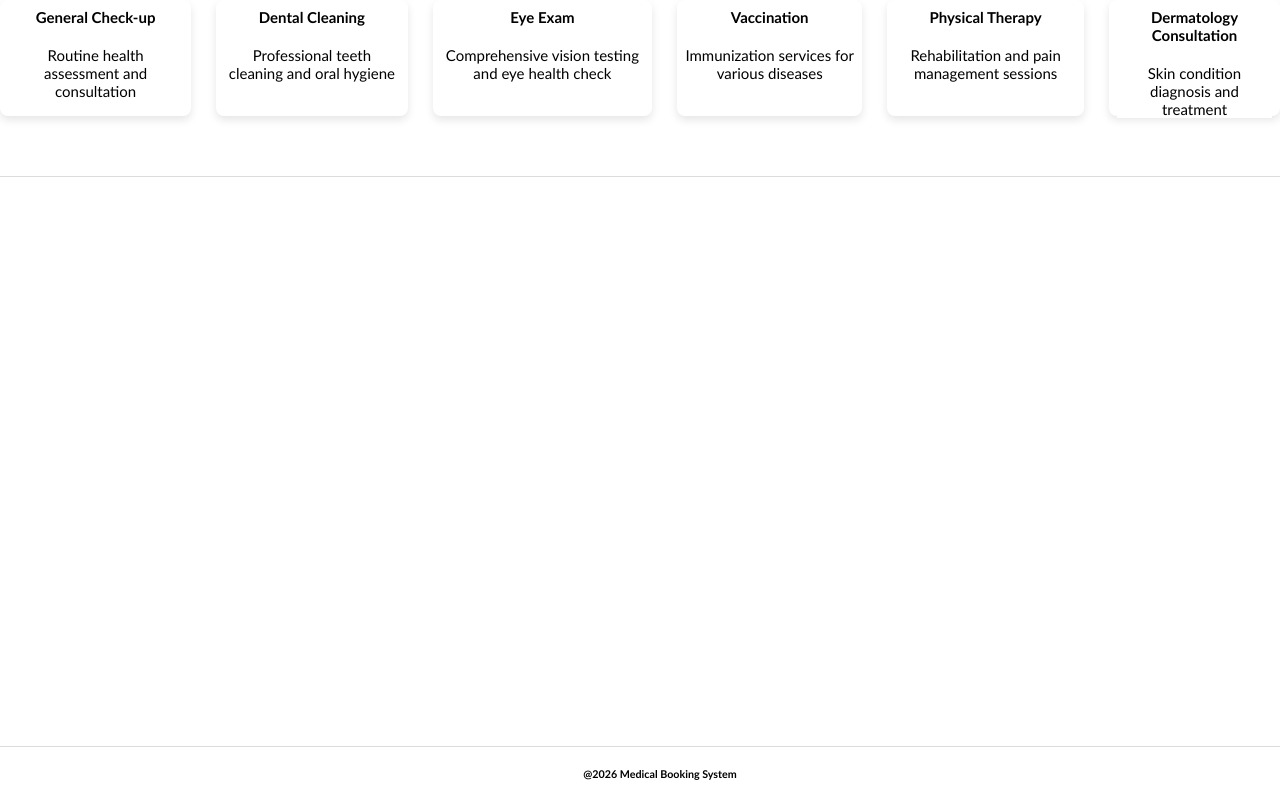
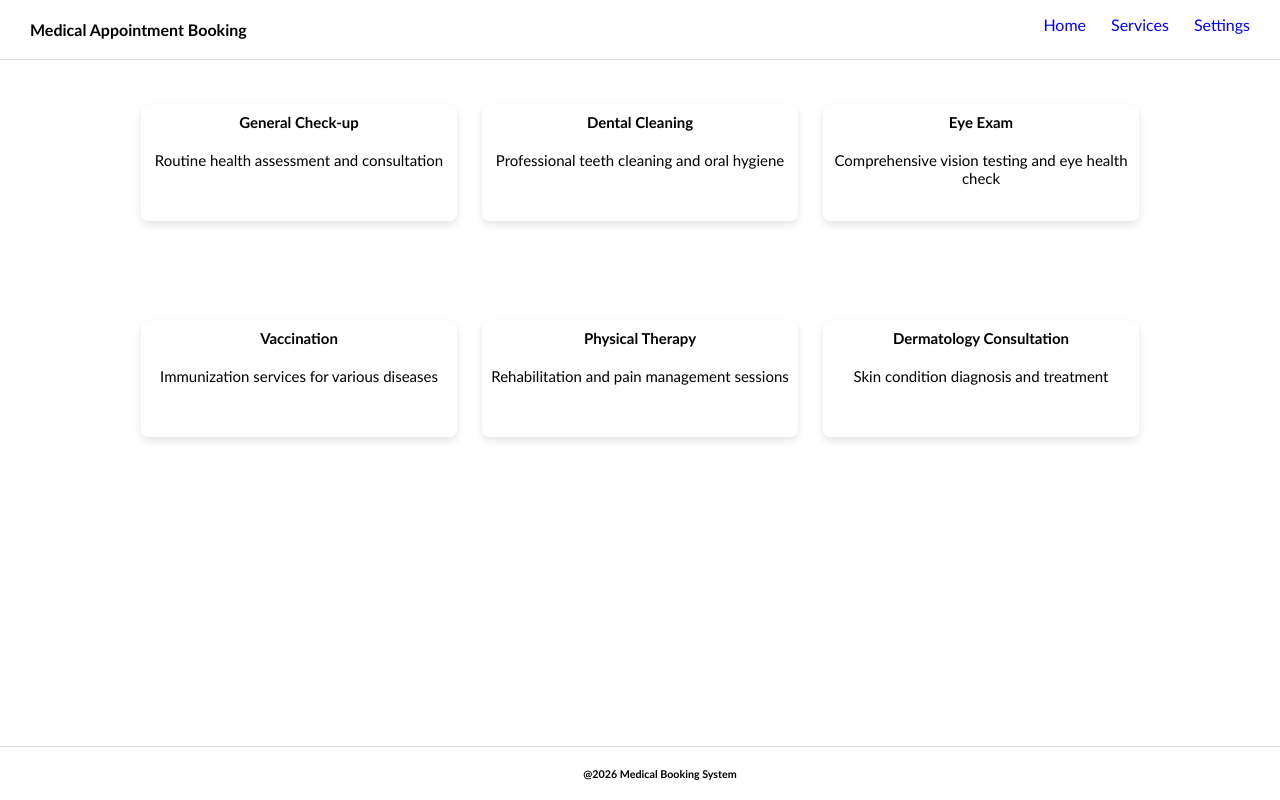
Before and after one commit to tesliim07/OMAS, a React (Vite) app in the folder my-react-app/: page /services in a window 1280 px wide. Built offline with nearby package versions, Linux system fonts and the light colour scheme.

Commit message:
Restored style of navbar and services page

```diff
--- a/my-react-app/src/App.css
+++ b/my-react-app/src/App.css
@@ -1,14 +1,14 @@
-/* .navbar {
-    display: flex; /* separates the div (logo) from list (nav)
+.navbar {
+    display: flex; /* separates the div (logo) from list (nav) */
     color: black;
     padding: 15px 30px;
-    justify-content: space-between; /*pushes logo to the left and links to the right
+    justify-content: space-between; /*pushes logo to the left and links to the right */
     border-bottom: 1px solid gainsboro;
 }
 
 .nav-links {
     display: flex;
-    list-style: none; /* removes bullet points from nav list
+    list-style: none; /* removes bullet points from nav list */
     gap: 25px;
     margin: 0;
     padding: 0;
@@ -18,17 +18,16 @@
 .logo {
   font-weight: 800;
 }
-.nav-links a{
+.nav-links {
     color: blue;
-    text-decoration: none; /* removes underline from nav list
     transition: all 0.5s ease 0s;
 }
 
-.nav-links a:hover {
+.nav-links:hover {
     color: black;
 }
 
-.service-container > h2 {
+/* .service-container > h2 {
   margin-bottom: 50px;
   margin-top: 15px;
 }
@@ -94,16 +93,14 @@
 } */
 
 .service-cards {
-    display: flex; /* separates the div (logo) from list (nav) */
+    display: flex;
     color: black;
     padding: 15px 30px;
-    justify-content: space-between; /* pushes logo to the left and links to the right */
-    border-bottom: 1px solid gainsboro;
-    list-style: none; /* removes bullet points from nav list */
+    justify-content: center;
     gap: 25px;
-    margin: 0;
-    padding: 0;
     margin-bottom: 10px;
+    margin-top: 30px;
+    box-sizing: border-box;
 }
 
 .service-cards li {
@@ -115,6 +112,7 @@
     border-radius: 8px;
     box-shadow: 0 4px 8px rgba(0, 0, 0, 0.1);
     height: 100px;
+    width: 300px;
     transition: transform 0.8s ease 0s, filter 0.3s ease;
 }
 
@@ -134,6 +132,42 @@
     margin-top: 20px;
 }
 
-.service-cards li.active {
-    border: 2px solid blue; /* Example style for active state */
+
+.service-cards2 {
+    display: flex;
+    color: black;
+    padding: 15px 30px;
+    justify-content: center;
+    gap: 25px;
+    margin-bottom: 10px;
+    box-sizing: border-box;
 }
+
+.service-cards2 li {
+    list-style: none;
+    gap: 25px;
+    margin-bottom: 60px;
+    padding: 8px;
+    background-color: white;
+    border-radius: 8px;
+    box-shadow: 0 4px 8px rgba(0, 0, 0, 0.1);
+    height: 100px;
+    width: 300px;
+    transition: transform 0.8s ease 0s, filter 0.3s ease;
+}
+
+.service-cards2 li:hover {
+    outline: none;
+    transform: scale(1.1);
+}
+
+.service-cards2 h4 {
+    font-size: 15px;
+    font-weight: 800;
+    margin: 0;
+}
+
+.service-cards2 p {
+    font-size: 15px;
+    margin-top: 20px;
+}
--- a/my-react-app/src/App.jsx
+++ b/my-react-app/src/App.jsx
@@ -9,7 +9,7 @@ function App() {
   return (
     <Router>
       <Routes>
-        <Route path="/" element={<Home />} />
+        <Route path="/home" element={<Home />} />
         <Route path="/services" element={<Services />} />
         <Route path="/settings" element={<div>Settings Page</div>} />
       </Routes>
--- a/my-react-app/src/Components/home.jsx
+++ b/my-react-app/src/Components/home.jsx
@@ -1,33 +1,13 @@
-import {useNavigate} from 'react-router-dom'
+import React from 'react'
+import NavBar from './navbar'
 
 const home = () => {
-    const navigate = useNavigate();
-
-    const navList = [
-        {text: "Home", path: "/"},
-        {text: "Services", path: "/services"},
-        {text: "Settings", path: "/settings"}
-    ];
-
     return (
-        <nav class="navbar">
-            <div class="logo">Medical Appointment Booking</div>
-            <ul class="nav-links">
-                {navList.map((nav) => (
-                    <li
-                    key={nav.text}
-                    onClick={() => navigate(nav.path)}
-                    style={{ cursor: "pointer" }}
-                    >
-                        {nav.text}
-                    </li>
-                ))}
-                {/* <li><a href="#home">Home</a></li>
-                <li><a href="services.jsx">Services</a></li>
-                <li><a href="settings.html">Settings</a></li> */}
-            </ul>
-        </nav>
-    );
-};
+        <div>
+            <NavBar/>
+            <p>home page</p>
+        </div>
+    )
+}
 
 export default home
--- /dev/null
+++ b/my-react-app/src/Components/navbar.jsx
@@ -0,0 +1,31 @@
+import {useNavigate} from 'react-router-dom'
+
+const navbar = () => {
+    const navigate = useNavigate();
+
+    const navList = [
+        {text: "Home", path: "/home"},
+        {text: "Services", path: "/services"},
+        {text: "Settings", path: "/settings"}
+    ];
+
+    return (
+        <nav class="navbar">
+            <div class="logo">Medical Appointment Booking</div>
+            <ul class="nav-links">
+                {navList.map((nav) => (
+                    <li
+                    key={nav.text}
+                    onClick={() => navigate(nav.path)}
+                    style={{ cursor: "pointer" }}
+                    >
+                        {nav.text}
+                    </li>
+                ))}
+            </ul>
+        </nav>
+    );
+};
+
+
+export default navbar
--- a/my-react-app/src/Components/services.jsx
+++ b/my-react-app/src/Components/services.jsx
@@ -1,4 +1,5 @@
-import {useState} from 'react'
+import { useState } from 'react'
+import NavBar from './navbar'
 
 const services = () => {
     const [selectedService, setSelectedService] = useState(null);
@@ -14,14 +15,17 @@ const services = () => {
         },
         {
             title: "Eye Exam",
-        description:"Comprehensive vision testing and eye health check",
-    },
+            description: "Comprehensive vision testing and eye health check",
+        }
+    ];
+
+    const serviceList2 = [
         {
             title: "Vaccination",
             description: "Immunization services for various diseases"
         },
         {
-        title:"Physical Therapy",
+            title: "Physical Therapy",
             description: "Rehabilitation and pain management sessions"
         },
         {
@@ -32,6 +36,9 @@ const services = () => {
 
 
     return (
+        <div>
+            <NavBar />
+
             <ul class="service-cards">
                 {serviceList.map((service) => (
                     <li
@@ -46,41 +53,22 @@ const services = () => {
                     </li>
                 ))}
             </ul>
-        // <div class="service-container">
-        //     <h2>Service Selection</h2>
-        //     <div class="card">
-        //         <ul>
-        //             <li>
-        //                 <h4>General Check-up</h4>
-        //                 <p>Routine health assessment and consultation</p>
-        //             </li>
-        //             <li>
-        //                 <h4>Dental Cleaning</h4>
-        //                 <p>Professional teeth cleaning and oral hygiene</p>
-        //             </li>
-        //             <li>
-        //                 <h4>Eye Exam</h4>
-        //                 <p>Comprehensive vision testing and eye health check</p>
-        //             </li>
-        //         </ul>
-        //     </div>
-        //     <div class="card2">
-        //         <ul>
-        //             <li>
-        //                 <h4>Vaccination</h4>
-        //                 <p>Immunization services for various diseases</p>
-        //             </li>
-        //             <li>
-        //                 <h4>Physical Therapy</h4>
-        //                 <p>Rehabilitation and pain management sessions</p>
-        //             </li>
-        //             <li>
-        //                 <h4>Dermatology Consultation</h4>
-        //                 <p>Skin condition diagnosis and treatment</p>
-        //             </li>
-        //         </ul>
-        //     </div>
-        // </div>
+            <ul class="service-cards2">
+                {serviceList2.map((service) => (
+                    <li
+                        key={service.title}
+                        onClick={() => setSelectedService(service.title)}
+                        className={selectedService === service.title ? "active" : ""}
+                    >
+                        {/* onClick={() => navigate(`/services/${service.id}`)} */}
+
+                        <h4>{service.title}</h4>
+                        <p>{service.description}</p>
+                    </li>
+                ))}
+            </ul>
+
+        </div>
     );
 };
 
```
Lines whose indentation alone changed are shown as unchanged.
